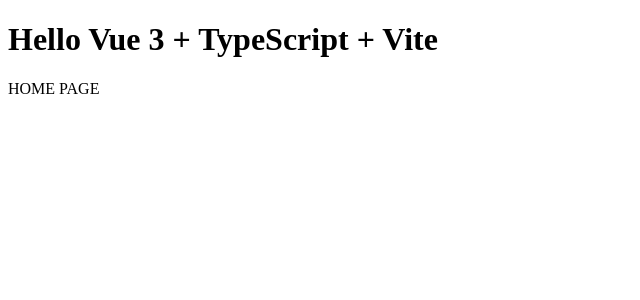
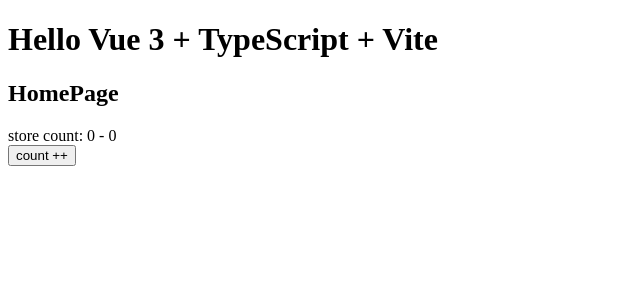
Before and after one commit to smilecode11/learn-vite-vue3-starter, a Vue app: page /#/home in a window 1280 px wide. Shown: the top 300 px of the page, without its empty margins (0-640 px from the left). Built offline with nearby package versions, Linux system fonts and the light colour scheme.

Commit message:
feat:集成 Vuex & 创建第一个 hooks 并使用

```diff
--- /dev/null
+++ b/src/hooks/usePageTitle.ts
@@ -0,0 +1,6 @@
+import { useRoute } from "vue-router";
+
+export function usePageTitle() {
+  const route = useRoute();
+  return route.name;
+}
--- a/src/router/index.ts
+++ b/src/router/index.ts
@@ -8,7 +8,7 @@
   },
   {
     path: "/home",
-    name: "Home",
+    name: "HomePage",
     component: Home,
   },
 ];
--- /dev/null
+++ b/src/store/index.ts
@@ -0,0 +1,31 @@
+import { createStore } from "vuex";
+
+const defaultState = {
+  count: 0,
+};
+
+const store = createStore({
+  state() {
+    return defaultState;
+  },
+  mutations: {
+    increment(state: typeof defaultState) {
+      state.count++;
+    },
+    decrement(state: typeof defaultState) {
+      state.count--;
+    },
+  },
+  actions: {
+    increment(context) {
+      context.commit("increment");
+    },
+  },
+  getters: {
+    doubleCount(state: typeof defaultState) {
+      return state.count * 2;
+    },
+  },
+});
+
+export default store;
--- a/src/views/home.vue
+++ b/src/views/home.vue
@@ -1,4 +1,31 @@
 <template>
-  <div>HOME PAGE</div>
-  <router-view></router-view>
+  <h2>{{ pageTitle }}</h2>
+  <div>store count: {{ countRef }} - {{ doubleCountRef }}</div>
+  <button @click="handleCountAdd">count ++</button>
 </template>
+
+<script lang="ts">
+import { defineComponent, computed } from "vue";
+import { useStore } from "vuex";
+import { usePageTitle } from "../hooks/usePageTitle";
+
+export default defineComponent({
+  setup() {
+    const pageTitle = usePageTitle();
+
+    const store = useStore();
+    const countRef = computed(() => store.state.count);
+    const doubleCountRef = computed(() => store.getters.doubleCount);
+    const handleCountAdd = () => {
+      store.commit("increment");
+    };
+
+    return {
+      countRef,
+      doubleCountRef,
+      handleCountAdd,
+      pageTitle,
+    };
+  },
+});
+</script>
```
Also changed, not shown: src/main.ts (+5 -2 lines).
